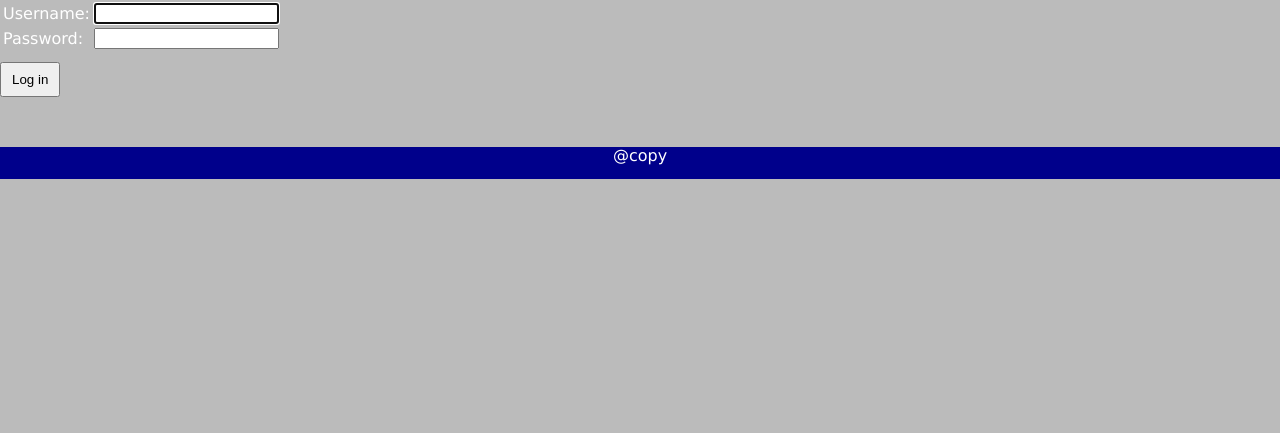
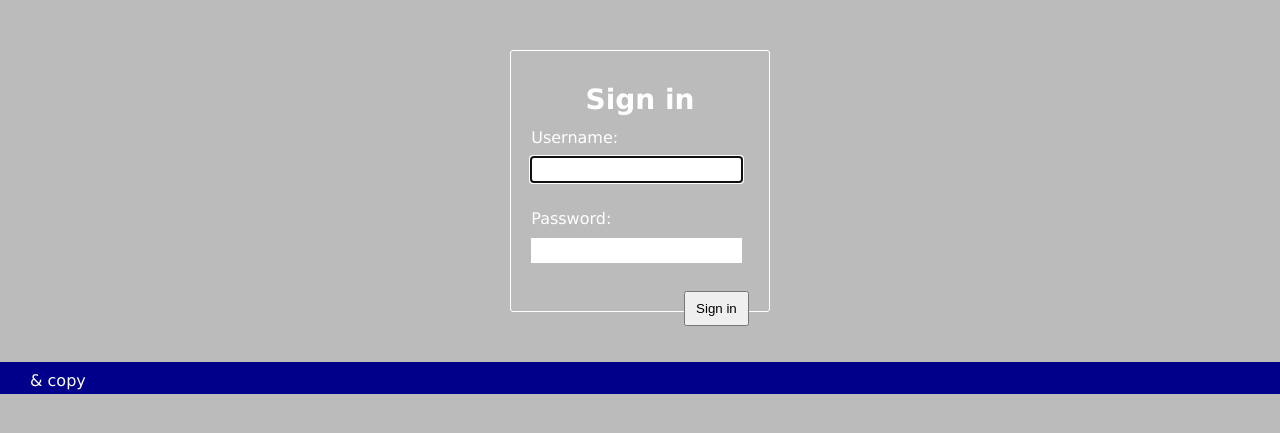
Before and after one commit to Shonov/practice-project, a Django app: page /login/ in a window 1280 px wide. Shown: the part 56-489 px from the top of the page. Run offline with Django 3.2, Linux system fonts and the light colour scheme.

Commit message:
add front-end

```diff
--- a/clients/static/clients/style.css
+++ b/clients/static/clients/style.css
@@ -52,7 +52,11 @@ footer {
     top: 50px;
 	left: 0;
 	background-color: darkblue;
-	text-align: center;
+}
+
+footer p {
+	padding: 10px 0px;
+	margin-left: 30px;
 }
 
 a {
@@ -68,8 +72,38 @@ button {
 	padding: 8px 10px;
 }
 
-.top-bar{
+form {
+	width: 17%;
+	padding: 20px;
+    margin: 50px auto 0;
+    text-align: left;
+	/*background-color: ;*/
+	border: 1px solid;
+	border-radius: 3px;
+}
 
+form h4 {
+	margin: 20px;
+	font-size: 28px;
+	text-align: center;
+}
+
+form input {
+	width: 97%;
+	margin: 10px 0px;
+	display: block;
+	border: none;
+	padding: 5px;
+}
+
+form button {
+    display:inline-block;
+    float:right;
+    margin: 0;
+}
+
+form label {
+	margin: 10px 0px;
 }
 
 .top-bar ul li {
@@ -80,5 +114,10 @@ button {
 	font: 26px/26px monospace, Verdana, Arial, sans-serif;
 	color: #eee;
 	display: inline-block;
-    /*margin-top: 20px;*/
 }
+
+.error {
+    font: normal 26px/18px Verdana, Arial, sans-serif;
+    color: red;
+    text-align: center;
+}
--- a/clients/templates/clients/base.html
+++ b/clients/templates/clients/base.html
@@ -5,6 +5,7 @@
 <header>
     <a class="logo" href="/">Web site</a>
     <nav class="top-bar">
+
         <ul>
           {% if not user.is_anonymous %}
               <li><a href="/">{{ user }}</a></li>
@@ -22,5 +23,5 @@
     {% endblock %}
 
 <footer>
-    <p>@copy</p>
+    <p>&    copy</p>
 </footer>
--- a/clients/templates/clients/index.html
+++ b/clients/templates/clients/index.html
@@ -1,5 +1,4 @@
 {% extends 'clients/base.html' %}
 
 {% block content %}
-
 {% endblock %}
--- a/clients/templates/clients/login.html
+++ b/clients/templates/clients/login.html
@@ -1,36 +1,32 @@
 {% extends "clients/base.html" %}
+
+{% block title %}Sign in{% endblock %}
 
 {% block content %}
 
 {% if form.errors %}
-<p>Your username and password didn't match. Please try again.</p>
+    <script>alert('Your username or password didn\'t match. Please try again.')</script>
 {% endif %}
 
 {% if next %}
     {% if user.is_authenticated %}
-    <p>Your account doesn't have access to this page. To proceed,
-    please login with an account that has access.</p>
-    {% else %}
-    <p>Please login to see this page.</p>
+        user.pk
+    <p class="error">Your account doesn't have access to this page. To proceed, please login with an account that has access.</p>
     {% endif %}
 {% endif %}
 
 <form method="post" action="{% url 'login' %}">
-{% csrf_token %}
-    <table>
-        <tr>
-            <td>{{ form.username.label_tag }}</td>
-            <td>{{ form.username }}</td>
-        </tr>
+    {% csrf_token %}
+    <h4>Sign in</h4>
 
-        <tr>
-            <td>{{ form.password.label_tag }}</td>
-            <td>{{ form.password }}</td>
-        </tr>
-    </table>
+    {{ form.username.label_tag }}<br>
+    {{ form.username }}<br>
+    {{ form.password.label_tag }}<br>
+    {{ form.password }}<br>
 
-    <button type="submit" value="login">Log in</button>
+    <button type="submit" value="login">Sign in</button>
     <input type="hidden" name="next" value="{{ next }}" />
+
 </form>
 
 {% endblock %}
```
Also changed, not shown: clients/templates/clients/register.html (+4 -3 lines), db.sqlite3.
